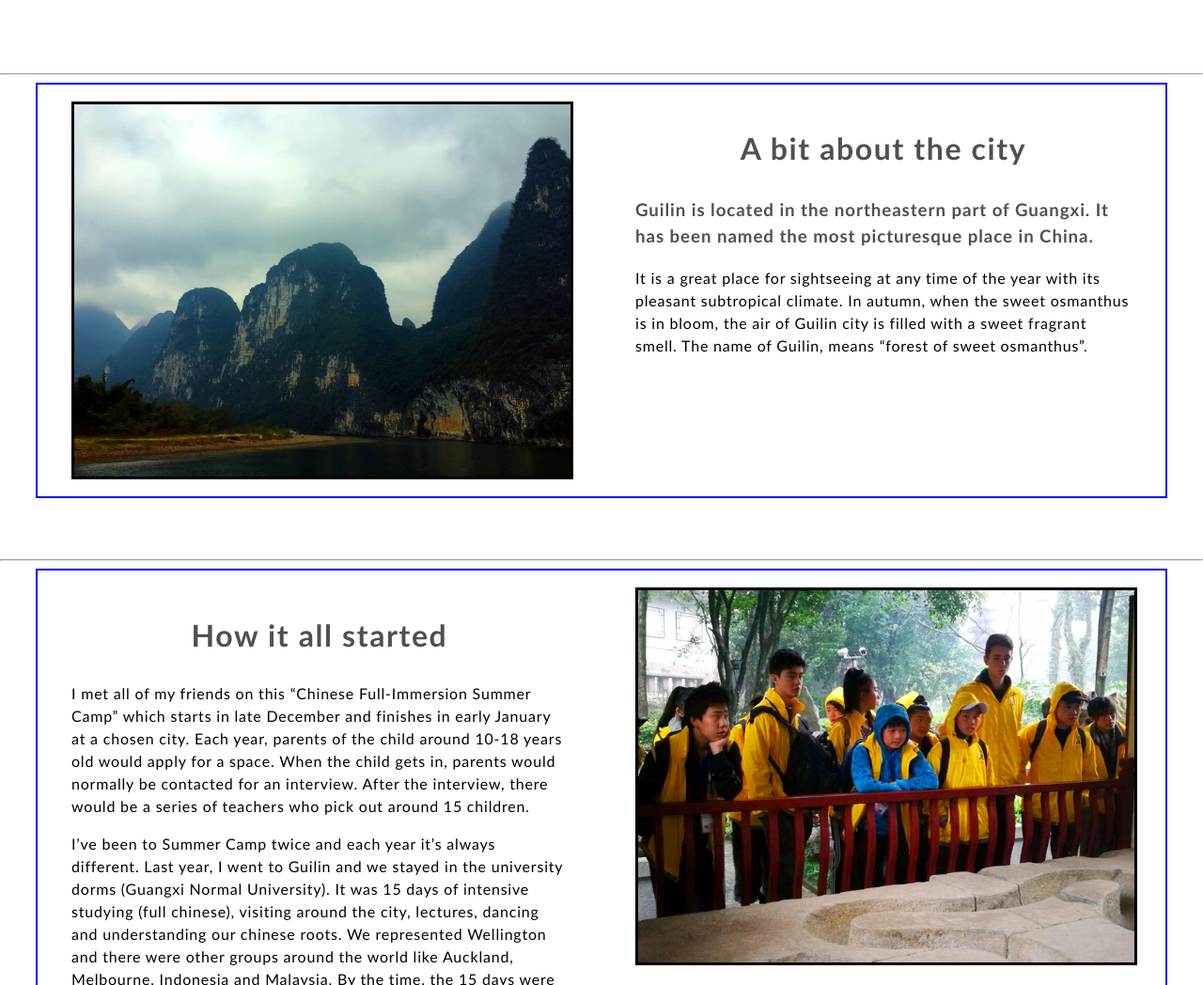
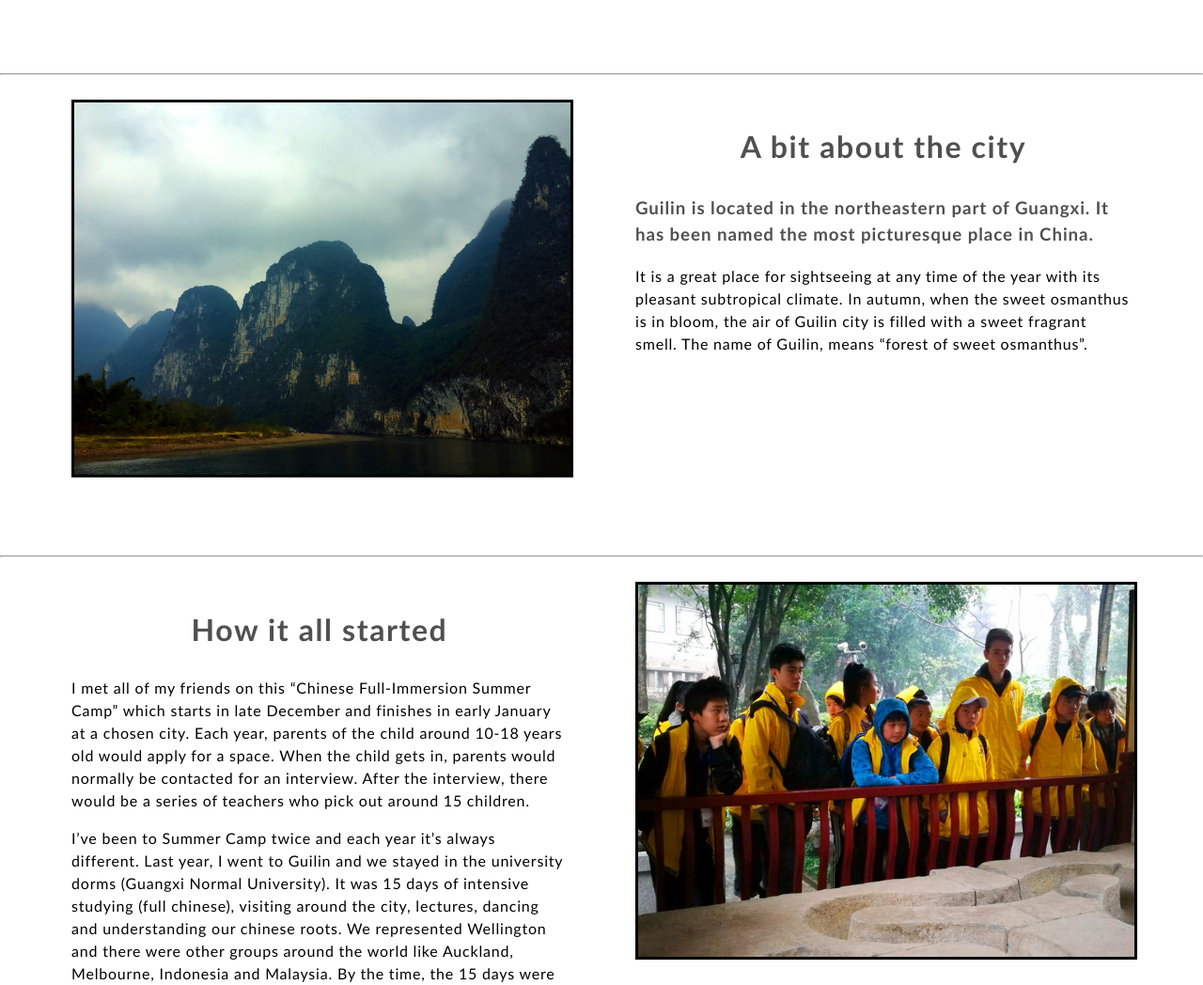
Before and after one commit to Rebeccacho1/Rebeccacho1.github.io, a plain HTML site: page V4.html in a window 1280 px wide. Shown: the part 731-1779 px from the top of the page at 94% size. Drawn offline with Linux system fonts and the light colour scheme.

Commit message:
Add files via upload

```diff
--- a/V4.html
+++ b/V4.html
@@ -89,7 +89,7 @@
 				max-width: 1200px;
 				margin: auto;
 				overflow: hidden;
-				border: 2px solid blue;
+				border: 0px solid blue;
 					}
 
 /* Tables for information and images so it makes the layout look nice and simple */
```
